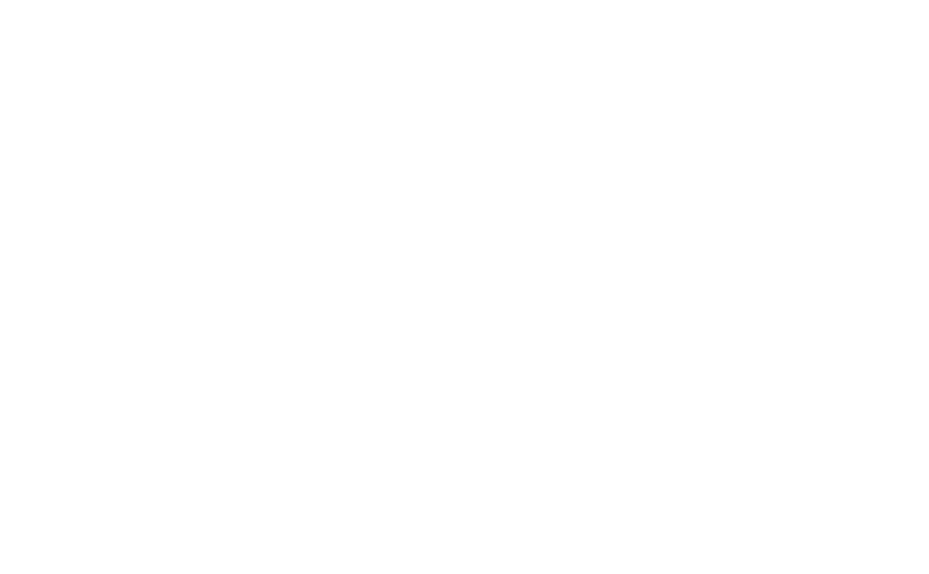
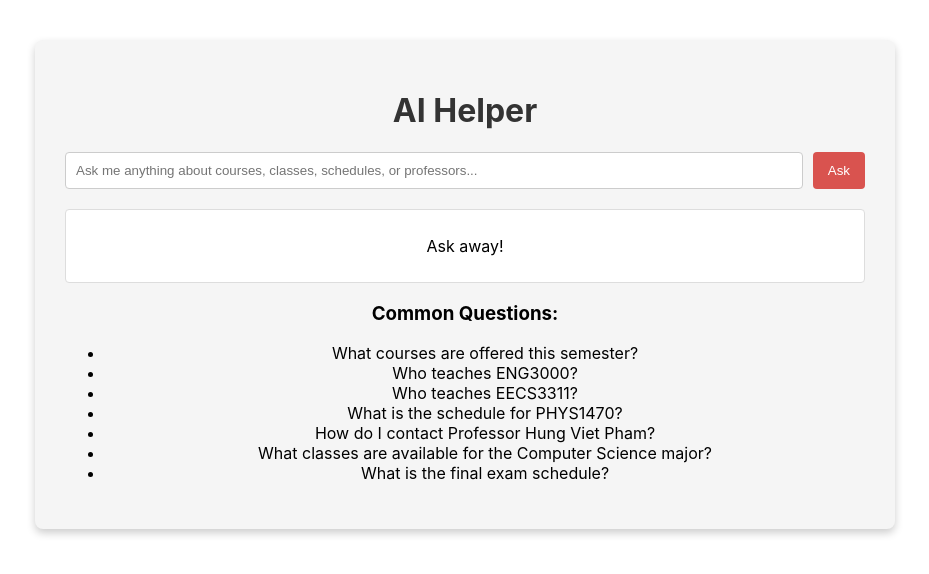
Before and after one commit to hvpham-yorku/Group8_YUPlanner, a React (Create React App) app in the folder frontend/yuplanner/: page /student-profile/ai-helper in a window 1280 px wide. Before the commit this address had no page. Shown: the top 574 px of the page, without its empty margins (175-1104 px from the left). Built offline with nearby package versions, Linux system fonts and the light colour scheme.

Commit message:
AIHelper

```diff
--- a/frontend/yuplanner/src/App.js
+++ b/frontend/yuplanner/src/App.js
@@ -11,6 +11,7 @@ import DropCourse from './pages/DropCourse';
 import YourProgress from './pages/YourProgress';
 import ViewFullSchedule from './pages/ViewFullSchedule';
 import CourseDetails from './pages/CourseDetails';
+import AIHelper from './pages/AIHelper'; // Import the new AIHelper component
 
 function App() {
   // State to manage enrolled courses
@@ -68,6 +69,7 @@ function App() {
               }
             />
             <Route path="/student-profile/course-details/:id" element={<CourseDetails />} />
+            <Route path="/student-profile/ai-helper" element={<AIHelper />} /> {/* New AI Helper Route */}
           </Routes>
         </div>
       </Router>
--- a/frontend/yuplanner/src/components/Sidebar.js
+++ b/frontend/yuplanner/src/components/Sidebar.js
@@ -23,12 +23,8 @@ const Sidebar = () => {
           }
           return response.json();
         })
-        .then((data) => {
-          setStudentData(data);
-        })
-        .catch((error) => {
-          console.error('Error fetching student data:', error);
-        });
+        .then((data) => setStudentData(data))
+        .catch((error) => console.error('Error fetching student data:', error));
     } else {
       setStudentData(null);
     }
@@ -36,17 +32,24 @@ const Sidebar = () => {
 
   return (
     <div className="sidebar">
+      {/* Profile Section */}
       <div className="profile-section">
         <Link to="/student-profile" style={{ textDecoration: 'none' }}>
-          <Avatar src="/path-to-profile-pic.jpg" alt="Profile" sx={{ width: 80, height: 80 }} />
+          <Avatar
+            src={studentData?.profilePicture || '/placeholder-avatar.png'}
+            alt="Profile"
+            sx={{ width: 80, height: 80 }}
+          />
         </Link>
         <div className="profile-details">
           <Link to="/student-profile" style={{ color: 'white', textDecoration: 'none' }}>
             <h2 className="student-name">{`${studentData?.firstname || ''} ${studentData?.lastname || ''}`}</h2>
           </Link>
-          <p className="student-id">{studentData?.userid}</p>
+          <p className="student-id">{studentData?.userid || 'ID Not Available'}</p>
         </div>
       </div>
+
+      {/* Sidebar Menu */}
       <ul className="sidebar-menu">
         <li className={location.pathname.includes('search-courses') ? 'active' : ''}>
           <Link to="/student-profile/search-courses" className="sidebar-link">Search Courses</Link>
@@ -60,12 +63,20 @@ const Sidebar = () => {
         <li className={location.pathname.includes('view-schedule') ? 'active' : ''}>
           <Link to="/student-profile/view-schedule" className="sidebar-link">View Full Schedule</Link>
         </li>
+        <li className={location.pathname.includes('ai-helper') ? 'active' : ''}>
+          <Link to="/student-profile/ai-helper" className="sidebar-link">AI Helper</Link>
+        </li>
       </ul>
-      <Link to="/login" style={{ textDecoration: 'none', marginTop: '10px' }}
+
+      {/* Sign Out Button */}
+      <Link
+        to="/login"
+        style={{ textDecoration: 'none', marginTop: '10px' }}
         onClick={() => {
           setUser(null);
           setStudentData(null);
-        }}>
+        }}
+      >
         <Button variant="contained" className="signout-btn">
           Sign Out
         </Button>
--- /dev/null
+++ b/frontend/yuplanner/src/pages/AIHelper.css
@@ -0,0 +1,48 @@
+.ai-helper {
+    padding: 30px; /* Increased padding for a larger feel */
+    background-color: #f5f5f5; /* Light gray background */
+    border-radius: 8px; /* Rounded corners */
+    max-width: 800px; /* Increased maximum width for larger component */
+    margin: 40px auto; /* Center the component with more margin */
+    box-shadow: 0 4px 8px rgba(0, 0, 0, 0.2); /* Subtle shadow */
+  }
+
+  .ai-helper h1 {
+    text-align: center; /* Centered title */
+    color: #333; /* Dark text color */
+  }
+
+  .ai-helper-input {
+    display: flex; /* Flexbox for input and button */
+    margin-top: 20px;
+  }
+
+  .ai-helper-input input {
+    flex: 1; /* Input takes remaining space */
+    padding: 10px; /* Padding for input */
+    border: 1px solid #ccc; /* Light border */
+    border-radius: 4px; /* Rounded corners */
+  }
+
+  .ai-helper-input button {
+    padding: 10px 15px; /* Button padding */
+    margin-left: 10px; /* Space between input and button */
+    background-color: #d9534f; /* Red color for buttons */
+    color: white; /* White text */
+    border: none; /* No border */
+    border-radius: 4px; /* Rounded corners */
+    cursor: pointer; /* Pointer on hover */
+    transition: background-color 0.3s; /* Smooth transition for hover effect */
+  }
+
+  .ai-helper-input button:hover {
+    background-color: #c9302c; /* Darker red shade on hover */
+  }
+
+  .ai-helper-response {
+    margin-top: 20px; /* Space above response */
+    padding: 10px; /* Padding for response area */
+    background-color: #fff; /* White background */
+    border: 1px solid #ddd; /* Light border */
+    border-radius: 4px; /* Rounded corners */
+  }
--- /dev/null
+++ b/frontend/yuplanner/src/pages/AIHelper.js
@@ -0,0 +1,65 @@
+import React, { useState } from 'react';
+import './AIHelper.css';
+
+const AIHelper = () => {
+  const [question, setQuestion] = useState('');
+  const [response, setResponse] = useState('Ask away!'); // Set default response here
+  const [loading, setLoading] = useState(false);
+
+  // Hardcoded questions and answers
+  const qaMapping = {
+    "What courses are offered this semester?": "This semester, we offer courses such as ENG3000 [Professional Engineering Practice], EECS2101 [Fundamentals of Data Structures], EECS3213 [Communication Networks], EECS3221 [Operating System Fundamentals], ENG4000 [Engineering Project], PHYS1470 [Highlights of Astronomy]",
+    "Who teaches ENG3000?": "ENG3000 is taught by Professor James Smith.",
+    "Who teaches EECS3311?": "EECS3311 is taught by Professor Hung Viet Pham.",
+    "What is the schedule for PHYS1470?": "PHYS1470 is scheduled for Mondays and Wednesdays from 8:00 PM to 9:00 PM and tutorials are scheduled for Fridays from 6:00 PM to 7:00 PM.",
+    "How do I contact Professor Hung Viet Pham?": "You can contact Professor Pham via email at jhvpham@yorku.ca or visit during office hours.",
+    "What classes are available for the Computer Science major?": "For a Computer Science major, available classes include Software Engineering, Web Development, and Machine Learning.",
+    "What is the final exam schedule?": "The final exam schedule will be posted on the university website by the end of the semester."
+  };
+
+  const handleAsk = () => {
+    if (!question.trim()) {
+      setResponse('Please enter a question.');
+      return;
+    }
+
+    setLoading(true); // Start loading
+    setResponse(''); // Clear previous response
+
+    // Check if the question is in the mapping
+    const answer = qaMapping[question] || "Sorry, I don't have an answer for that question.";
+    setResponse(answer);
+
+    setLoading(false); // Stop loading
+  };
+
+  return (
+    <div className="ai-helper">
+      <h1>AI Helper</h1>
+      <div className="ai-helper-input">
+        <input
+          type="text"
+          placeholder="Ask me anything about courses, classes, schedules, or professors..."
+          value={question}
+          onChange={(e) => setQuestion(e.target.value)}
+        />
+        <button onClick={handleAsk} disabled={loading}>
+          {loading ? 'Loading...' : 'Ask'}
+        </button>
+      </div>
+      <div className="ai-helper-response">
+        {response && <p>{response}</p>}
+      </div>
+      <div className="ai-helper-questions">
+        <h3>Common Questions:</h3>
+        <ul>
+          {Object.keys(qaMapping).map((q, index) => (
+            <li key={index}>{q}</li>
+          ))}
+        </ul>
+      </div>
+    </div>
+  );
+};
+
+export default AIHelper;
```
Also changed, not shown: package.json (+7 -2 lines), 1 other file (tests, documents, lock files or other folders).
